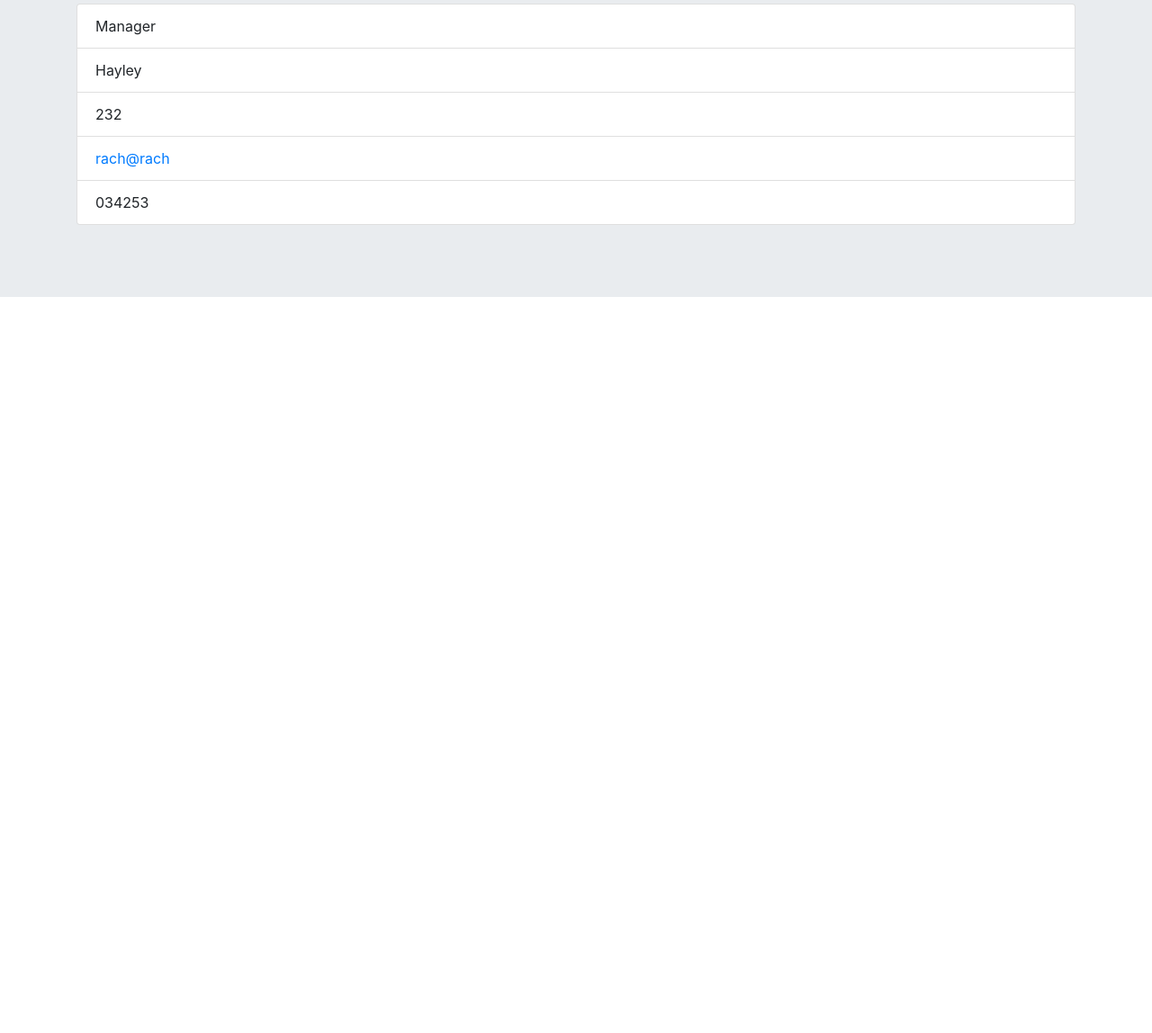
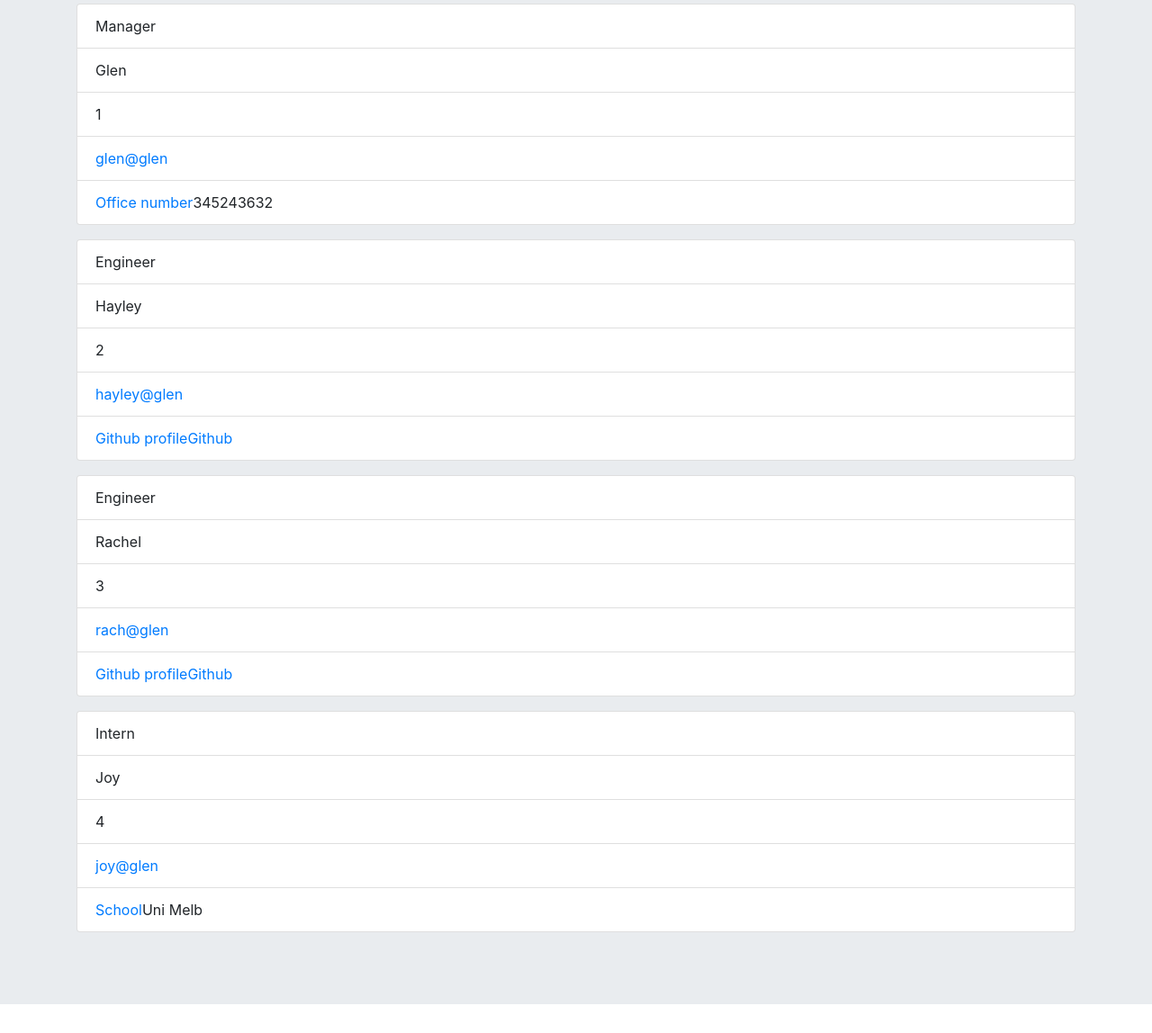
Before and after one commit to RachelHarris90/team-profile-generator, a website: page index.html in a window 1280 px wide. Shown: the part 135-1283 px from the top of the page at 90% size. Before the commit the page ends 800 px from the top, so only its background shows below. Drawn offline with nearby package versions, Linux system fonts and the light colour scheme.

Commit message:
Create html from employee data

```diff
--- a/index.html
+++ b/index.html
@@ -9,15 +9,28 @@
 <body>
   <div class="jumbotron jumbotron-fluid">
   <div class="container">
-    <h1 class="display-4">My team</h1>
-    <ul class="list-group pb-3">
-      <li class="list-group-item"><a id="title"></a>Manager</li>
-      <li class="list-group-item"><a id="name"></a>Hayley</li>
-      <li class="list-group-item"><a href="#id"></a>232</li>
-      <li class="list-group-item"><a href="mailto:rach@rach">rach@rach</a></li>
-      <li class="list-group-item"><a href="#id"></a>034253</li>
-    </ul>
-  </div>
-</div>
-</body>
-</html>
+    <h1 class="display-4">My team</h1><ul class="list-group pb-3">
+      <li class="list-group-item">Manager</li>
+      <li class="list-group-item">Glen</li>
+      <li class="list-group-item">1</li>
+      <li class="list-group-item"><a href="mailto:glen@glen">glen@glen</a></li>
+      <li class="list-group-item"><a href="#id">Office number</a>345243632</li>
+    </ul><ul class="list-group pb-3">
+      <li class="list-group-item">Engineer</li>
+      <li class="list-group-item">Hayley</li>
+      <li class="list-group-item">2</li>
+      <li class="list-group-item"><a href="mailto:hayley@glen">hayley@glen</a></li>
+      <li class="list-group-item"><a href="#id">Github profile</a><a href="https://github.com/Hayley92">Github</a></li>
+    </ul><ul class="list-group pb-3">
+      <li class="list-group-item">Engineer</li>
+      <li class="list-group-item">Rachel</li>
+      <li class="list-group-item">3</li>
+      <li class="list-group-item"><a href="mailto:rach@glen">rach@glen</a></li>
+      <li class="list-group-item"><a href="#id">Github profile</a><a href="https://github.com/RachelHarris90">Github</a></li>
+    </ul><ul class="list-group pb-3">
+      <li class="list-group-item">Intern</li>
+      <li class="list-group-item">Joy</li>
+      <li class="list-group-item">4</li>
+      <li class="list-group-item"><a href="mailto:joy@glen">joy@glen</a></li>
+      <li class="list-group-item"><a href="#id">School</a>Uni Melb</li>
+    </ul></div> </div> </body> </html>
```
Also changed, not shown: index.js (+54 -23 lines).
